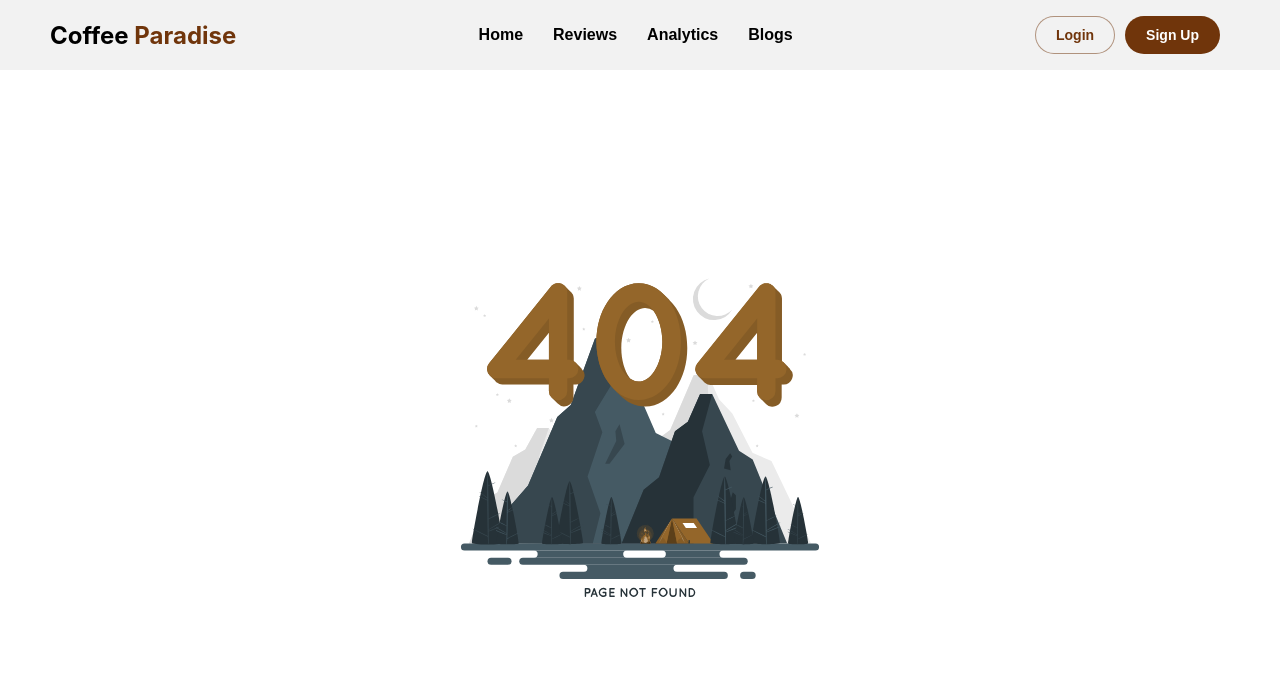
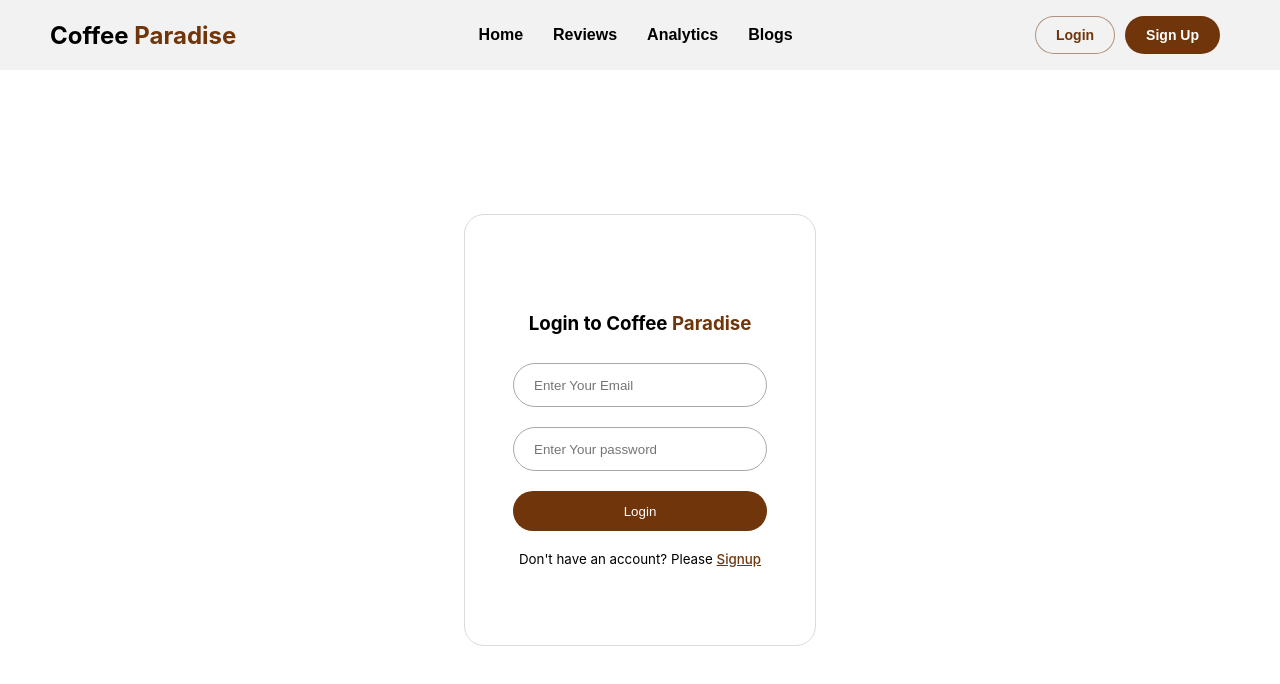
Before and after one commit to Naeem444/coffee-paradise, a React (Create React App) app: page /login in a window 1280 px wide. Shown: the top 684 px of the page. Built offline with nearby package versions, Linux system fonts and the light colour scheme; no server answers.

Commit message:
feature: login functionality added

```diff
--- a/src/App.js
+++ b/src/App.js
@@ -7,6 +7,7 @@ import Blogs from './Components/Blogs/Blogs'
 import Reviews from './Components/Reviews/Reviews'
 import Analytics from './Components/Analytics/Analytics';
 import SignUp from './Components/SignUp/SignUp';
+import Login from './Components/Login/Login';
 
 function App() {
   return (
@@ -26,6 +27,8 @@ function App() {
 
         <Route path='/signup' element={<SignUp></SignUp>}></Route>
 
+        <Route path='/login' element={<Login></Login>}></Route>
+
         <Route path='*' element={<NotFound></NotFound>}></Route>
 
       </Routes>
--- /dev/null
+++ b/src/Components/Login/Login.js
@@ -0,0 +1,73 @@
+import React, { useState } from 'react';
+import './Login.css';
+import '../SignUp/SignUp.css';
+import {getAuth, signInWithEmailAndPassword} from "firebase/auth"
+import firebaseApp from '../Authentication/init';
+import { Link } from 'react-router-dom';
+import { faCircleCheck} from '@fortawesome/free-solid-svg-icons';
+import { FontAwesomeIcon } from '@fortawesome/react-fontawesome';
+
+
+const auth = getAuth(firebaseApp);
+
+const Login = () => {
+    const [passError, setPassError] = useState('');
+    const [success, setSuccess] = useState(false);
+
+    const handleLogin = event =>{
+        event.preventDefault();
+        setSuccess(false);
+
+        const form = event.target;
+        const email = form.emailField.value;
+        const pass = form.passwordField.value;
+
+
+
+        setPassError("");
+
+        signInWithEmailAndPassword(auth, email, pass)
+        .then(result =>{
+            setSuccess(true);
+            const user = result.user;
+
+        })
+        .catch(error =>{
+            setPassError("Error occured: please provide correct credentials");
+            console.error("Error occured: ", error);
+        })
+
+
+    }
+    return (
+        <div className='signup-container'>
+
+            {/* signup form */}
+
+            <div className='signup-box'>
+                <h3>Login to Coffee <span style={{color: '#70350b'}}>Paradise</span></h3>
+            <form onSubmit={handleLogin} className="signup-form">
+
+                <input type="email" placeholder="Enter Your Email" name='emailField' className='signup-data-fields'></input>
+
+                <input type="password" placeholder="Enter Your password" name='passwordField' className='signup-data-fields' style={passError !== '' ? {border: '1px solid #b71c1c'} : {border: "1px solid darkgray"}}></input>
+
+                {/* error msg */}
+                <small style={{color: '#b71c1c', width: "254px", fontWeight: "550"}}>{passError}</small>
+                 {/* success msg */}
+                {success && <small style={{color: '#198754', fontWeight: "550", width: "254px"}}>Login Successful <FontAwesomeIcon icon={faCircleCheck} /></small>}
+
+                <button type='submit' className='signup-btn'>Login</button>
+            </form>
+
+
+            <small>Don't have an account? Please <Link to="/signup" style={{color: '#70350b', fontWeight: "550"}}>Signup</Link></small>
+
+
+            </div>
+
+        </div>
+    );
+};
+
+export default Login;
--- a/src/Components/SignUp/SignUp.css
+++ b/src/Components/SignUp/SignUp.css
@@ -11,7 +11,7 @@
 
 .signup-box{
     width: 350px;
-    height: 400px;
+    height: 430px;
     display: flex;
     align-items: center;
     justify-content: center;
@@ -109,7 +109,7 @@
 
     .signup-box{
         width: 90%;
-        height: 360px;
+        height: 430px;
         display: flex;
         align-items: center;
         justify-content: center;
--- a/src/Components/SignUp/SignUp.js
+++ b/src/Components/SignUp/SignUp.js
@@ -56,12 +56,13 @@ const SignUp = () => {
         const password = event.target.passwordField.value;
 
         //pass validation
-        if (!/(?=.*[!@#$%^&*])/.test(password)){
-            setPassError("password should have at least one special character")
+
+        if (password.length < 6){
+            setPassError("password should have at least 6 characters")
             return;
         }
-        else if (password.length < 6){
-            setPassError("password should have at least 6 characters")
+        else if (!/(?=.*[!@#$%^&*])/.test(password)){
+            setPassError("password should have at least one special character")
             return;
         }
 
@@ -100,7 +101,10 @@ const SignUp = () => {
                 <input type="email" placeholder="Enter Your Email" name='emailField' className='signup-data-fields'></input>
 
                 <input type="password" placeholder="Enter Your password" name='passwordField' className='signup-data-fields' style={passError !== '' ? {border: '1px solid #b71c1c'} : {border: "1px solid darkgray"}}></input>
+
+                {/* error msg */}
                 <small style={{color: '#b71c1c', width: "254px", fontWeight: "550"}}>{passError}</small>
+                 {/* success msg */}
                 {success && <small style={{color: '#198754', fontWeight: "550", width: "254px"}}>Signup completed successfully <FontAwesomeIcon icon={faCircleCheck} /></small>}
 
                 <button type='submit' className='signup-btn'>Sign up</button>
@@ -112,11 +116,12 @@ const SignUp = () => {
             <Link className='google-signin-anchor link'><button className='google-sign-in' onClick={handleGoogleSignin}>
             <img src="images/google-logo.png" alt="google-logo"></img>
 
-            <p>Sign in with google</p>
+            <p>Sign up with google</p>
 
             </button>
 
             </Link>
+            <small>Already have an account? Please <Link to="/login" style={{color: '#70350b', fontWeight: "550"}}>Login</Link></small>
 
 
 
```
Also changed, not shown: src/Components/Login/Login.css (added).
